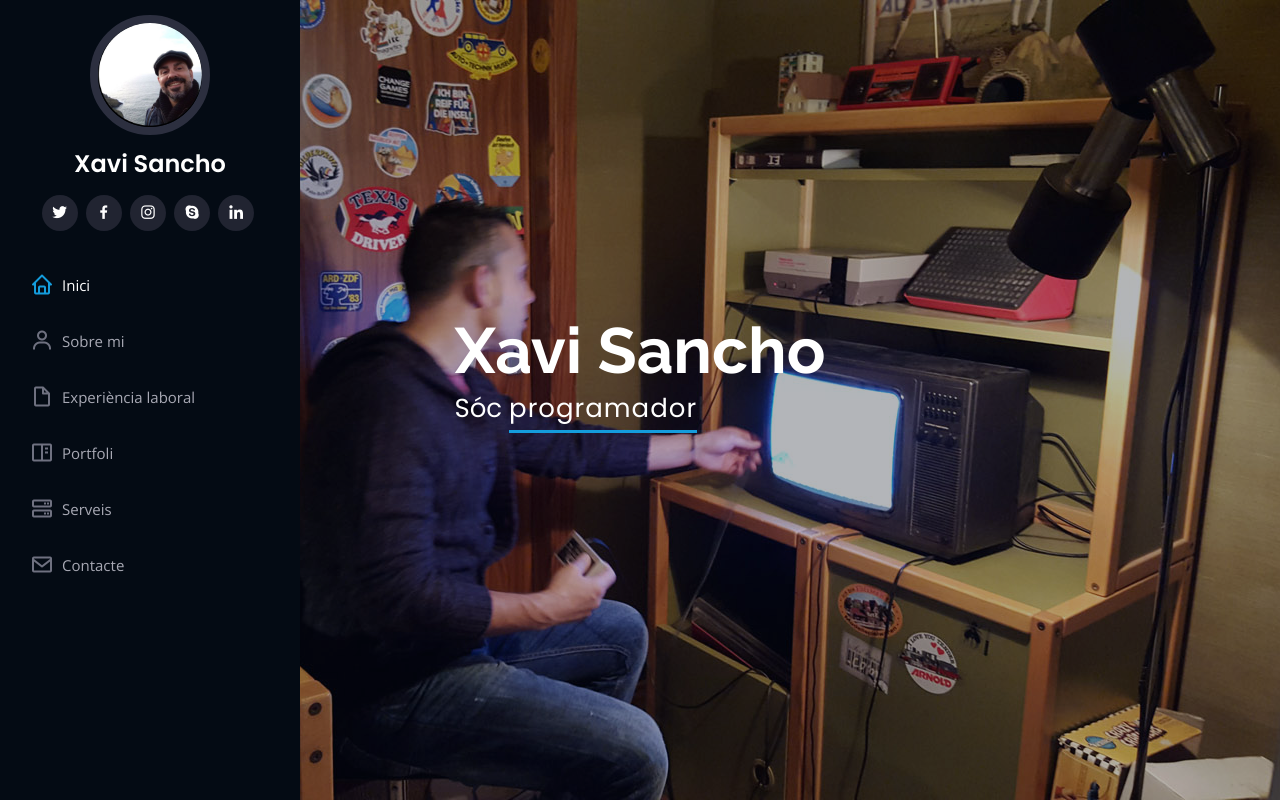
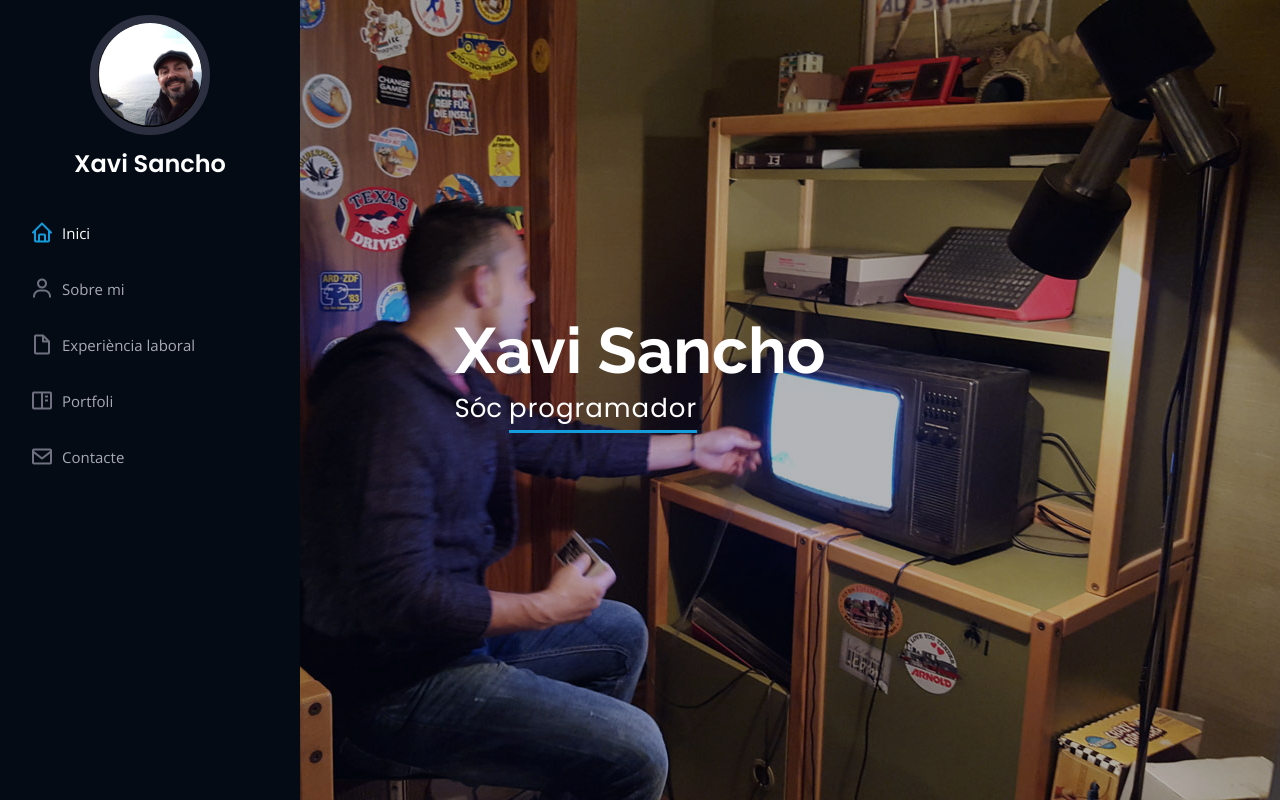
Before and after one commit to XaSaFa/XaSaFa.github.io, a plain HTML site: page index.html in a window 1280 px wide. Shown: the top 802 px of the page. Drawn offline with nearby package versions, Linux system fonts and the light colour scheme.

Commit message:
no social

```diff
--- a/index.html
+++ b/index.html
@@ -48,13 +48,6 @@
       <div class="profile">
         <img src="assets/img/profile-img.jpg" alt="" class="img-fluid rounded-circle">
         <h1 class="text-light"><a href="index.html">Xavi Sancho</a></h1>
-        <div class="social-links mt-3 text-center">
-          <a href="#" class="twitter"><i class="bx bxl-twitter"></i></a>
-          <a href="#" class="facebook"><i class="bx bxl-facebook"></i></a>
-          <a href="#" class="instagram"><i class="bx bxl-instagram"></i></a>
-          <a href="#" class="google-plus"><i class="bx bxl-skype"></i></a>
-          <a href="#" class="linkedin"><i class="bx bxl-linkedin"></i></a>
-        </div>
       </div>
 
       <nav id="navbar" class="nav-menu navbar">
@@ -63,7 +56,6 @@
           <li><a href="#about" class="nav-link scrollto"><i class="bx bx-user"></i> <span>Sobre mi</span></a></li>
           <li><a href="#resume" class="nav-link scrollto"><i class="bx bx-file-blank"></i> <span>Experiència laboral</span></a></li>
           <li><a href="#portfolio" class="nav-link scrollto"><i class="bx bx-book-content"></i> <span>Portfoli</span></a></li>
-          <li><a href="#services" class="nav-link scrollto"><i class="bx bx-server"></i> <span>Serveis</span></a></li>
           <li><a href="#contact" class="nav-link scrollto"><i class="bx bx-envelope"></i> <span>Contacte</span></a></li>
         </ul>
       </nav><!-- .nav-menu -->
```
